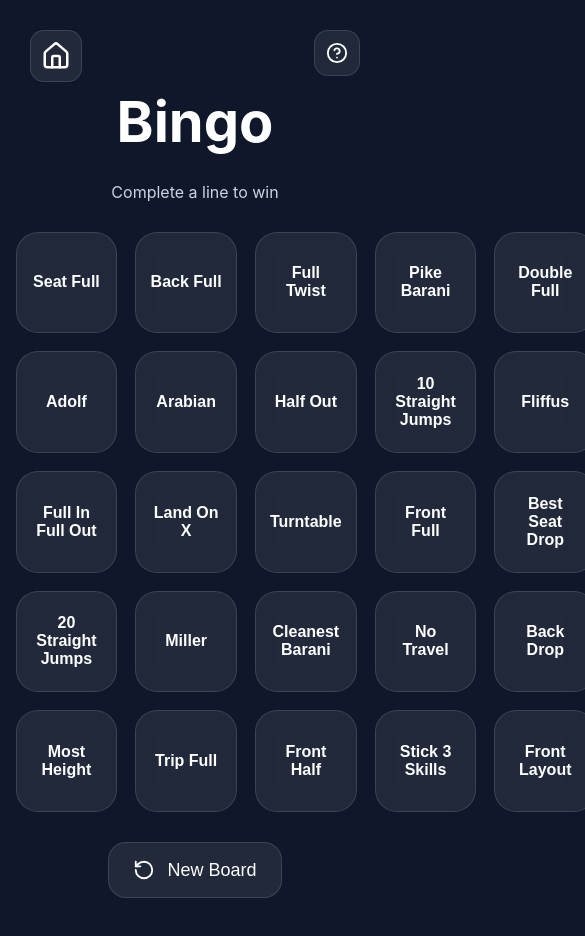
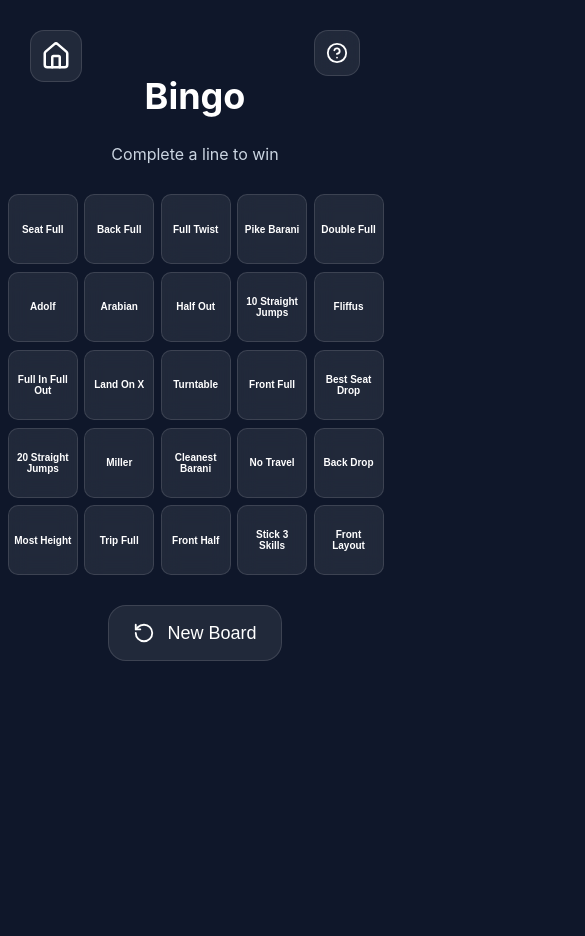
Before and after one commit to jocboyscreates-cmd/Tramp-Calc, a React (Vite) app: page /bingo-game in a window 390 px wide. Shown: the top 936 px of the page, 585 px wide, since content can reach past the window. After the commit the page ends 844 px from the top, so only its background shows below. Built offline with nearby package versions, Linux system fonts and the light colour scheme.

Commit message:
Added saved routine editing

```diff
--- a/src/pages/BingoGame.jsx
+++ b/src/pages/BingoGame.jsx
@@ -463,11 +463,14 @@ const styles = {
   },
 
   title: {
-    fontSize: "56px",
+  fontSize:
+    "clamp(36px, 8vw, 56px)",
 
   fontWeight: "bold",
 
   marginBottom: "10px",
+
+  textAlign: "center",
 },
 
   subtitle: {
@@ -478,20 +481,24 @@ const styles = {
   },
 
   grid: {
-    width: "min(900px, 92vw)",
+  width: "min(900px, 96vw)",
 
   display: "grid",
 
   gridTemplateColumns:
-      "repeat(5, 1fr)",
+    "repeat(5, minmax(0, 1fr))",
 
-    gap: "18px",
+  gap:
+    "clamp(6px, 2vw, 18px)",
 },
 
   square: {
   aspectRatio: "1 / 1",
 
-    borderRadius: "22px",
+  minHeight: "70px",
+
+  borderRadius:
+    "clamp(10px, 2vw, 22px)",
 
   border:
     "1px solid var(--border)",
@@ -504,9 +511,11 @@ const styles = {
 
   fontWeight: "bold",
 
-    fontSize: "16px",
+  fontSize:
+    "clamp(10px, 2vw, 16px)",
 
-    padding: "14px",
+  padding:
+    "clamp(4px, 1vw, 14px)",
 
   cursor: "pointer",
 
@@ -514,6 +523,12 @@ const styles = {
 
   transition:
     "all 0.2s ease",
+
+  overflow: "hidden",
+
+  wordBreak: "break-word",
+
+  lineHeight: "1.1",
 },
 
   completedSquare: {
@@ -664,7 +679,8 @@ const styles = {
   },
 
   bingoText: {
-    fontSize: "72px",
+  fontSize:
+    "clamp(42px, 12vw, 72px)",
 
   fontWeight: "bold",
 
```
Lines whose indentation alone changed are shown as unchanged.
